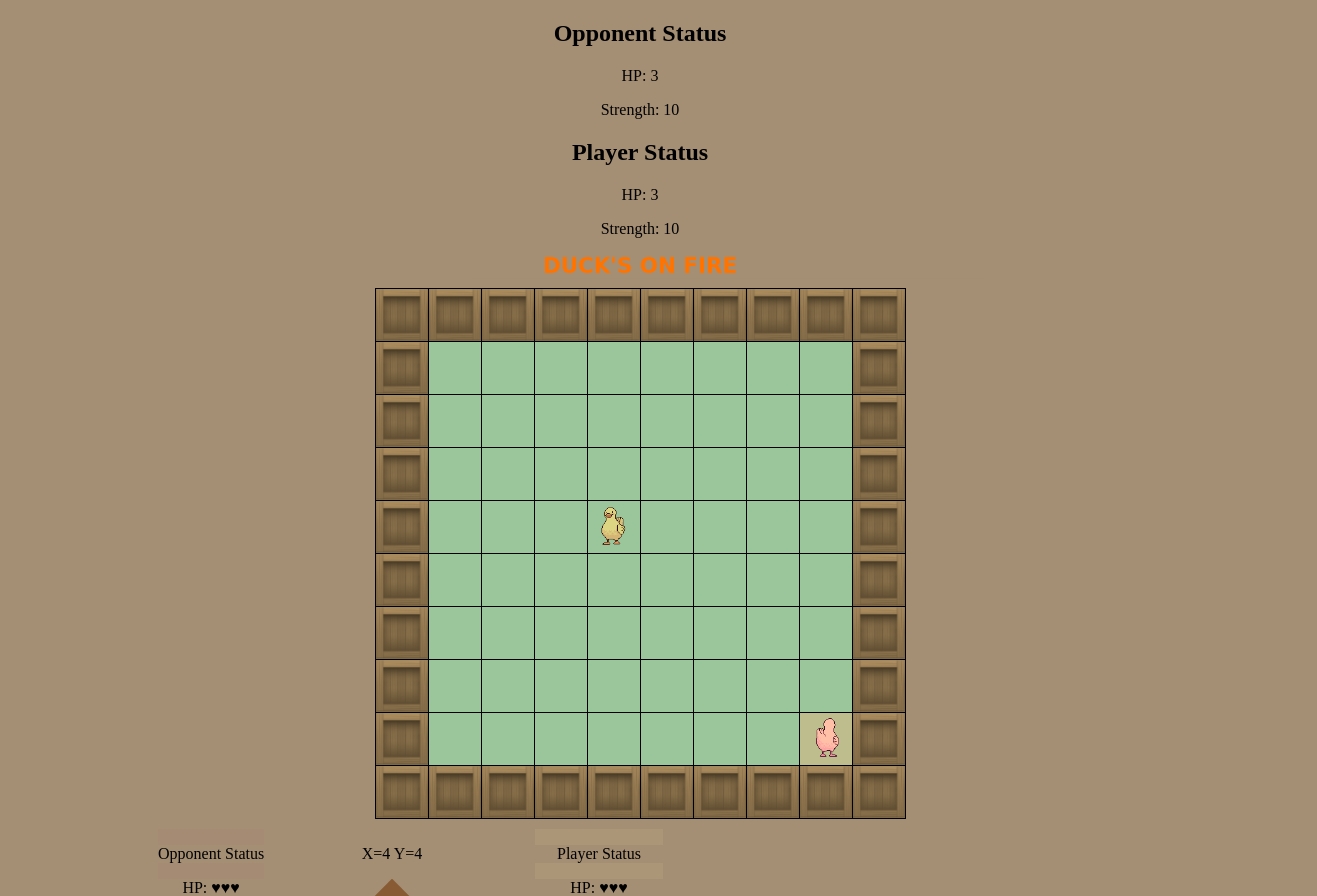
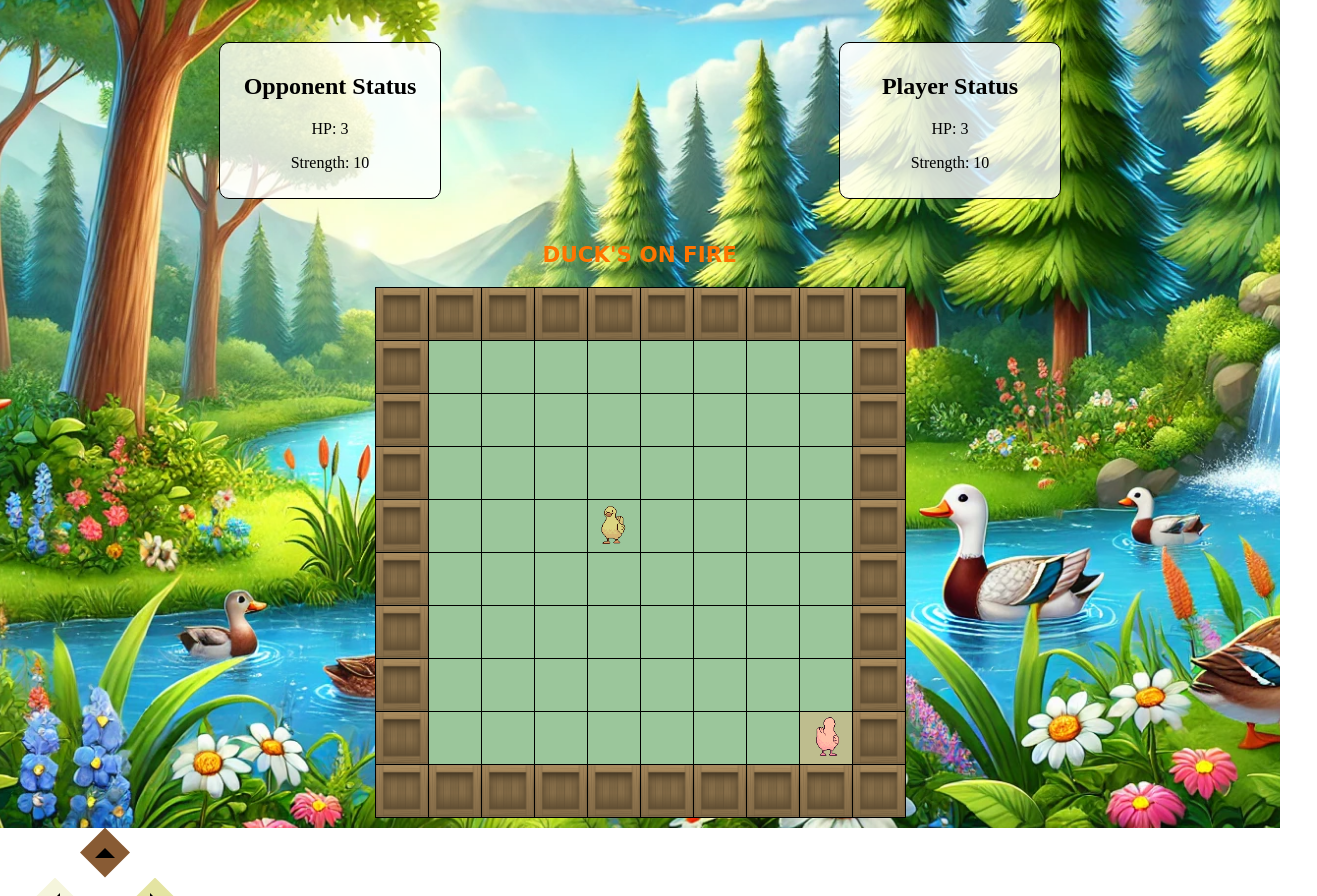
Before and after one commit to anndra17/IBM_Practice, a React (Vite) app: page / in a window 1280 px wide. Shown: the top 896 px of the page, 1317 px wide, since content can reach past the window. Built offline with nearby package versions, Linux system fonts and the light colour scheme.

Commit message:
modified status hp and strenghts

```diff
--- a/src/components/PlayerController.jsx
+++ b/src/components/PlayerController.jsx
@@ -45,38 +45,21 @@ const PlayerController = ({
     };
   }, [incrementX, decrementX, incrementY, decrementY, isNpcMovable]);
 
-  const renderHearts = (hp) => {
-    let hearts = [];
-    for (let i = 0; i < hp; i++) {
-      hearts.push(<span key={i} className="heart">♥</span>);
-    }
-    return hearts;
-  };
+
 
 
 
   return (
     <div className="game-slice">
-      <div className="opponent-status">
-        <p>Opponent Status</p>
-        <p>HP: {renderHearts(opponent_hp)}</p>
-        <p>Strength: {opponent_strength}</p>
-      </div>
-
       <div className="player-slice">
         <div className="player-controls">
-        <p className="counter-title"> X={x} Y={y}</p>
+
           <div className="controls">
             <button className="button up" onClick={isNpcMovable ? incrementY : null} disabled={!isNpcMovable}></button>
             <button className="button left" onClick={isNpcMovable ? decrementX : null} disabled={!isNpcMovable}></button>
             <button className="button down" onClick={isNpcMovable ? decrementY : null} disabled={!isNpcMovable}></button>
             <button className="button right" onClick={isNpcMovable ? incrementX : null} disabled={!isNpcMovable}></button>
           </div>
-      </div>
-      <div className="player-status">
-        <p>Player Status</p>
-        <p>HP: {renderHearts(player_hp)} </p>
-        <p>Strength: {player_strength} </p>
         </div>
       </div>
     </div>
--- a/src/styles/App.css
+++ b/src/styles/App.css
@@ -1,9 +1,14 @@
+/* src/styles/App.css */
+
 #root {
+  height: 100%;
+  display: flex;
+  justify-content: center;
+  align-items: center;
+}
+
+.App {
+  width: 100%;
   max-width: 1280px;
   text-align: center;
 }
-
-
-* {
-  background-color: rgb(165, 143, 116);
-}
--- a/src/styles/MapBase.css
+++ b/src/styles/MapBase.css
@@ -1,4 +1,50 @@
 /* src/components/MapBase.css */
+
+html,
+body {
+  height: 100%;
+  margin: 0;
+  padding: 0;
+}
+
+#root {
+  height: 100%;
+  display: flex;
+  justify-content: center;
+  align-items: center;
+}
+
+.map-container {
+  background-image: url('../assets/background.png');
+  background-size: cover;
+  background-position: center;
+  width: 100%;
+  height: 100%;
+  display: flex;
+  flex-direction: column;
+  align-items: center;
+  justify-content: center;
+  padding-top: 200px;
+  box-sizing: border-box;
+}
+
+.status-container {
+  display: flex;
+  justify-content: space-around;
+  width: 100%;
+  padding: 20px;
+  box-sizing: border-box;
+  margin-bottom: 10px;
+}
+
+.status-box {
+  background-color: rgba(255, 255, 255, 0.8);
+  border: 1px solid black;
+  border-radius: 10px;
+  padding: 10px;
+  width: 200px;
+  text-align: center;
+}
 
 .map-table {
   border-collapse: collapse;
@@ -18,17 +64,15 @@
 
 .opponent-cell {
   background-size: contain;
-  /* Ajustează dimensiunea pentru a se potrivi conținutului */
   background-repeat: no-repeat;
-  /* Asigură că imaginea nu se repetă */
   background-position: center;
   width: 50px;
   height: 50px;
   background-color: rgb(155, 198, 155);
-  filter:  hue-rotate(-50deg);
+  filter: hue-rotate(-50deg);
 }
 
-.duck-cell{
+.duck-cell {
   background-color: rgb(155, 198, 155);
   transition: transform 0.5s ease-in-out;
 }
@@ -77,5 +121,24 @@
   animation: flame 2s infinite;
   font-size: 20px;
   font-family: 'Comic Sans MS', cursive, sans-serif;
-  /* Optional: for a more dynamic font style */
 }
+
+.controls-container {
+  display: flex;
+  justify-content: center;
+  margin-top: 20px;
+}
+
+.control-button {
+  background-color: rgba(255, 255, 255, 0.8);
+  border: 1px solid black;
+  border-radius: 5px;
+  padding: 10px 20px;
+  margin: 0 5px;
+  cursor: pointer;
+  transition: background-color 0.3s ease;
+}
+
+.control-button:hover {
+  background-color: rgba(255, 255, 255, 1);
+}
--- a/src/styles/PlayerController.css
+++ b/src/styles/PlayerController.css
@@ -16,17 +16,14 @@
   background-color: rgba(227, 226, 148, 0.089);
 }
 
-
 .button {
   width: 50px;
   height: 50px;
-  border: 2px  black;
-
-  display: flex; /* pentru centrarea conținutului */
-  justify-content: center; /* centru orizontal al conținutului */
-  align-items: center; /* centru vertical al conținutului */
-
-  clip-path: polygon(50% 0%, 100% 50%, 50% 100%, 0% 50%); /* formă romb */
+  border: 2px black;
+  display: flex;
+  justify-content: center;
+  align-items: center;
+  clip-path: polygon(50% 0%, 100% 50%, 50% 100%, 0% 50%);
 }
 
 .button.up {
@@ -49,14 +46,13 @@
   background-color: rgb(228, 228, 162);
 }
 
-  .controls {
-    display: grid;
+.controls {
+  display: grid;
   grid-template-areas:
     ". up ."
     "left . right"
     ". down .";
-
-  }
+}
 
 .button::after {
   content: '';
@@ -84,7 +80,7 @@
 }
 
 .button:active {
-  background-color:blueviolet;
+  background-color: blueviolet;
 }
 
 .opponent-status {
```
Lines whose indentation alone changed are shown as unchanged.
